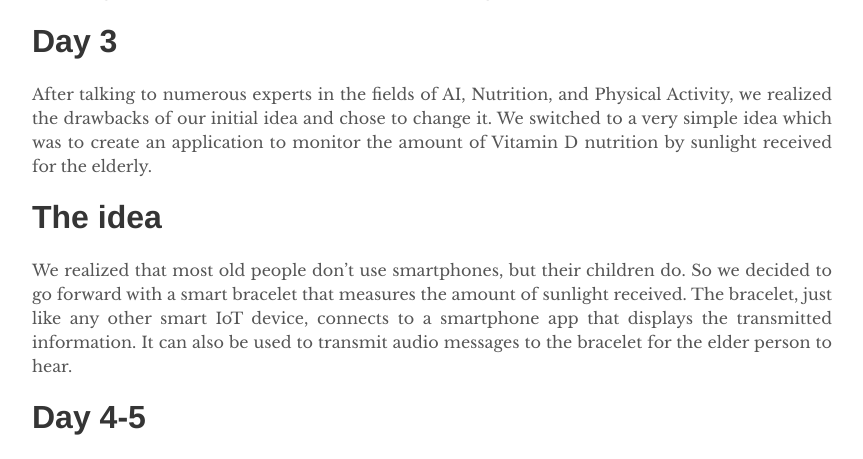
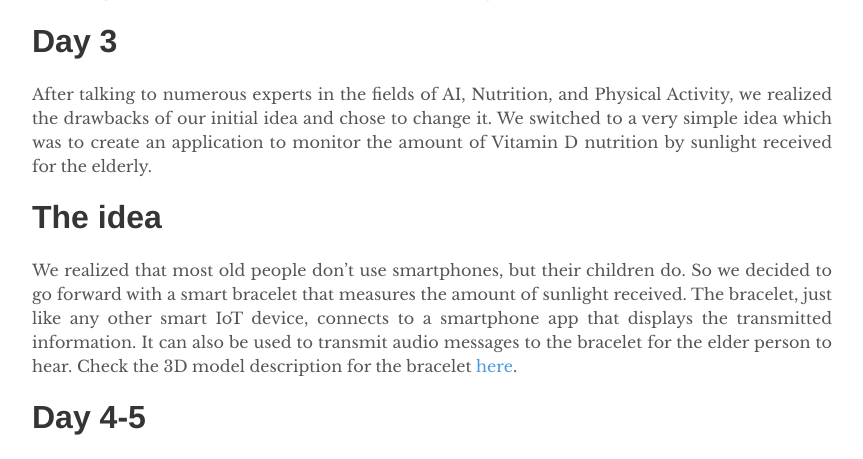
Before and after one commit to Paritosh97/blog, a Jekyll site: the page built from _posts/2020-11-07-uga-idays-2020.md, in a window 1280 px wide and 1400 px high, scrolled down 739 px. Shown: the top 459 px of the window, without its empty margins (208-1071 px from the left). Built offline with Jekyll 4.4.1, drawn with Linux system fonts in a browser that asks for light colours; our own code applies the rules of GitHub Pages for plain Markdown files; part of the change alters nothing that is shown; some of the changed text lies outside the part shown.

Commit message:
Modified i-Days post

```diff
--- a/_posts/2020-11-07-uga-idays-2020.md
+++ b/_posts/2020-11-07-uga-idays-2020.md
@@ -10,20 +10,13 @@ There was nothing productive about day 1. I just met my teammates and we started
 After talking to numerous experts in the fields of AI, Nutrition, and Physical Activity, we realized the drawbacks of our initial idea and chose to change it. We switched to a very simple idea which was to create an application to monitor the amount of Vitamin D nutrition by sunlight received for the elderly.
 
 # The idea
-We realized that most old people don't use smartphones, but their children do. So we decided to go forward with a smart bracelet that measures the amount of sunlight received. The bracelet, just like any other smart IoT device, connects to a smartphone app that displays the transmitted information. It can also be used to transmit audio messages to the bracelet for the elder person to hear.
+We realized that most old people don't use smartphones, but their children do. So we decided to go forward with a smart bracelet that measures the amount of sunlight received. The bracelet, just like any other smart IoT device, connects to a smartphone app that displays the transmitted information. It can also be used to transmit audio messages to the bracelet for the elder person to hear. Check the 3D model description for the bracelet [here](https://www.youtube.com/watch?v=dH4bdyvxLyA).
 
 # Day 4-5
-The last two days were pretty intense. We just had 1 day to prepare everything for our new idea.
-
-Quick description of the prototype for the app:
-![App Description](https://www.youtube.com/watch?v=J4fcu9N50ug)
-
-And for the 3D model for the bracelet:
-![Bracelet Description](https://www.youtube.com/watch?v=dH4bdyvxLyA)
+The last two days were pretty intense. We just had 1 day to prepare everything for our new idea. You can checkQuick description of the prototype for the app [here](https://www.youtube.com/watch?v=J4fcu9N50ug).
 
 # Final Presentation Results
-You can view our final presentation below(it's in French).
-![Final Presentation](https://www.youtube.com/watch?v=1GadtuQGE2U)
+You can view our final presentation [here(it's in French)](https://www.youtube.com/watch?v=1GadtuQGE2U).
 
 # Results
 There were a few flaws in our work because of which we didn't win the competition. Nevertheless, the jury chose to award us with a Bronze medal!
```
